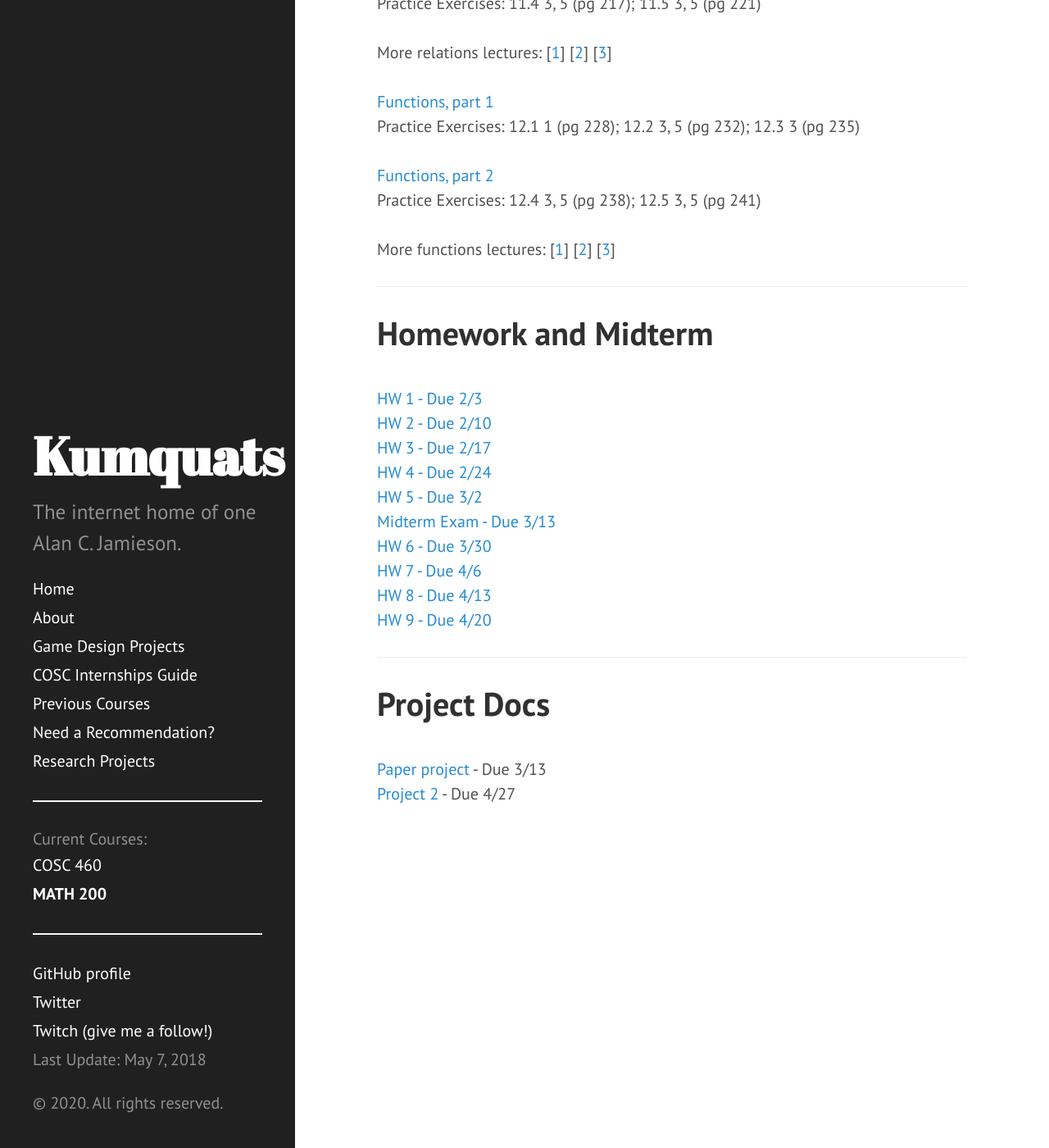
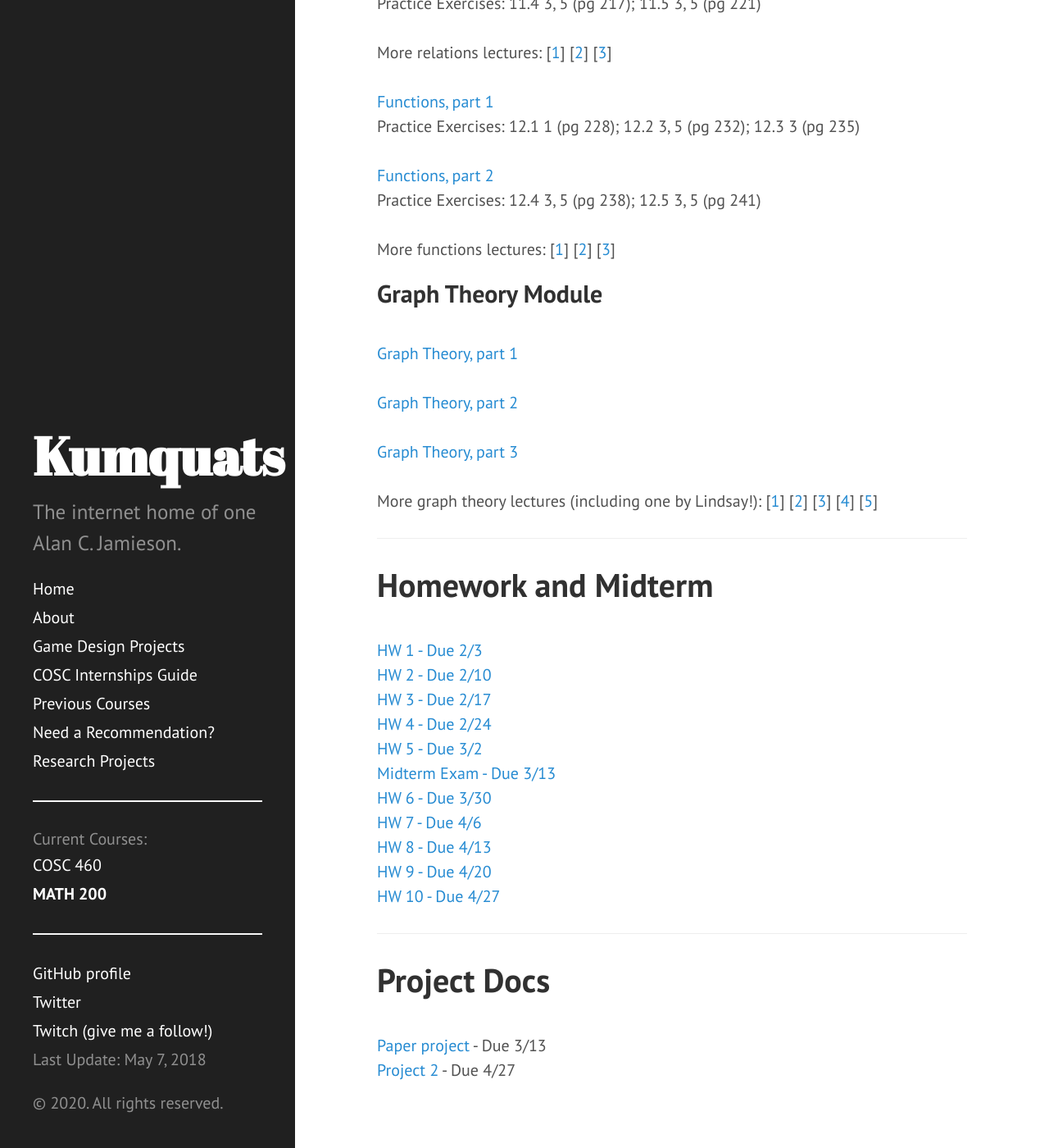
Before and after one commit to ripark/ripark.github.io, a Jekyll site: the page built from s20/math200.html, in a window 1280 px wide and 1400 px high, scrolled down 1508 px. Shown: the whole window at 82% size. Built offline with Jekyll 4.4.1, drawn with Linux system fonts in a browser that asks for light colours; Markdown is read by kramdown in place of the engine named in the settings.

Commit message:
final regular update for 200

```diff
--- a/s20/math200.html
+++ b/s20/math200.html
@@ -60,6 +60,16 @@ Practice Exercises: 12.1 1 (pg 228); 12.2 3, 5 (pg 232); 12.3 3 (pg 235)<br>
 Practice Exercises: 12.4 3, 5 (pg 238); 12.5 3, 5 (pg 241)<br>
 <br>
 More functions lectures: [<a href="https://www.youtube.com/watch?v=bZred_Ksz2k">1</a>] [<a href="https://www.youtube.com/watch?v=GLHWih_RB38">2</a>] [<a href="https://youtu.be/G8qvOZ9DE3c">3</a>]
+<br>
+<h2>Graph Theory Module</h2>
+<br>
+<a href="https://youtu.be/9fWMBu01b7c">Graph Theory, part 1</a><br>
+<br>
+<a href="https://youtu.be/1_tOlpbS7mU">Graph Theory, part 2</a><br>
+<br>
+<a href="https://youtu.be/0pks9ihH4Pk">Graph Theory, part 3</a><br>
+<br>
+More graph theory lectures (including one by Lindsay!): [<a href="https://youtu.be/edp5Bq2phiE">1</a>] [<a href="https://www.youtube.com/watch?v=HkNdNpKUByM">2</a>] [<a href="https://youtu.be/C7YrMRdLkqo">3</a>] [<a href="https://www.youtube.com/watch?v=0stavxEccvE">4</a>] [<a href="https://www.youtube.com/watch?v=J7g5HMZgKMU">5</a>]
 <hr>
 <h1>Homework and Midterm</h1>
 <br>
@@ -83,6 +93,8 @@ More functions lectures: [<a href="https://www.youtube.com/watch?v=bZred_Ksz2k">
 <br>
 <a href="http://ripark.github.io/s20/200HW9.pdf">HW 9 - Due 4/20</a>
 <br>
+<a href="http://ripark.github.io/s20/200HW10.pdf">HW 10 - Due 4/27</a>
+<br>
 <hr>
 <h1>Project Docs</h1>
 <br>
```
Also changed, not shown: 1 other file.
